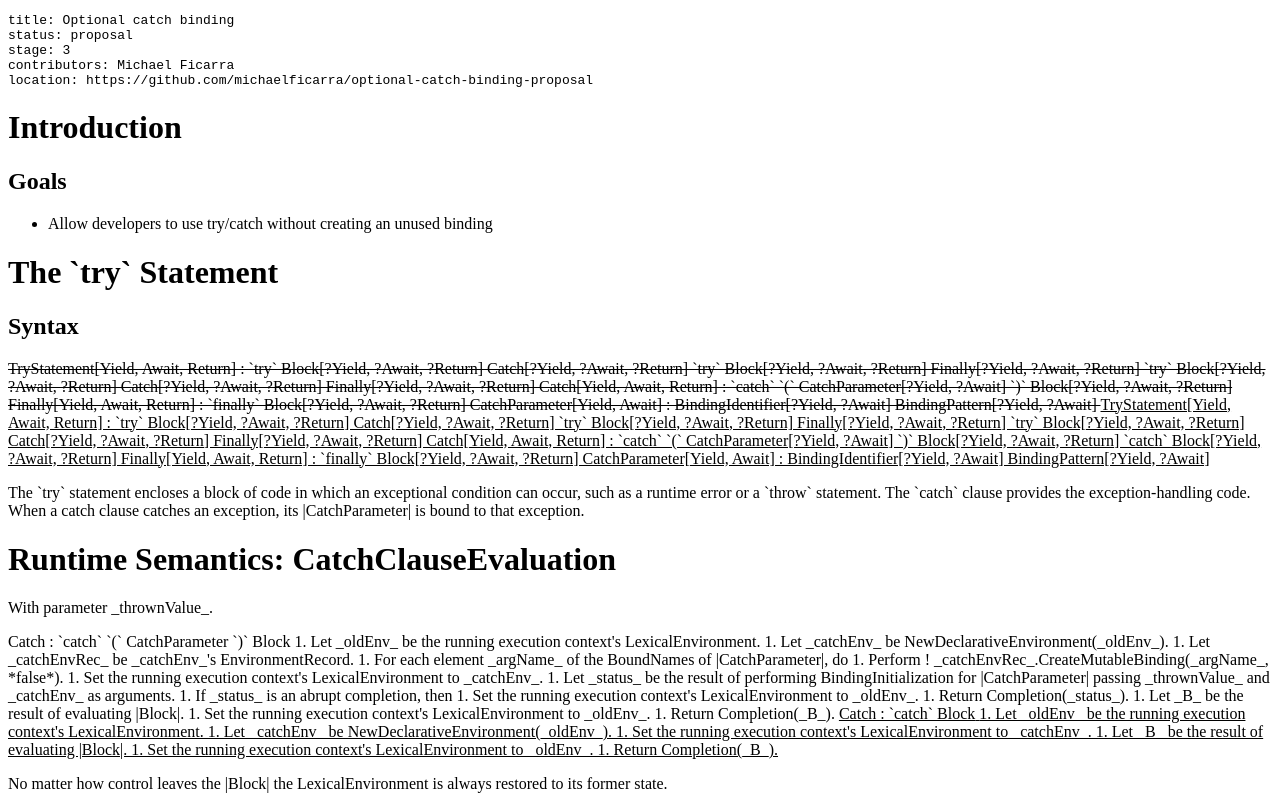
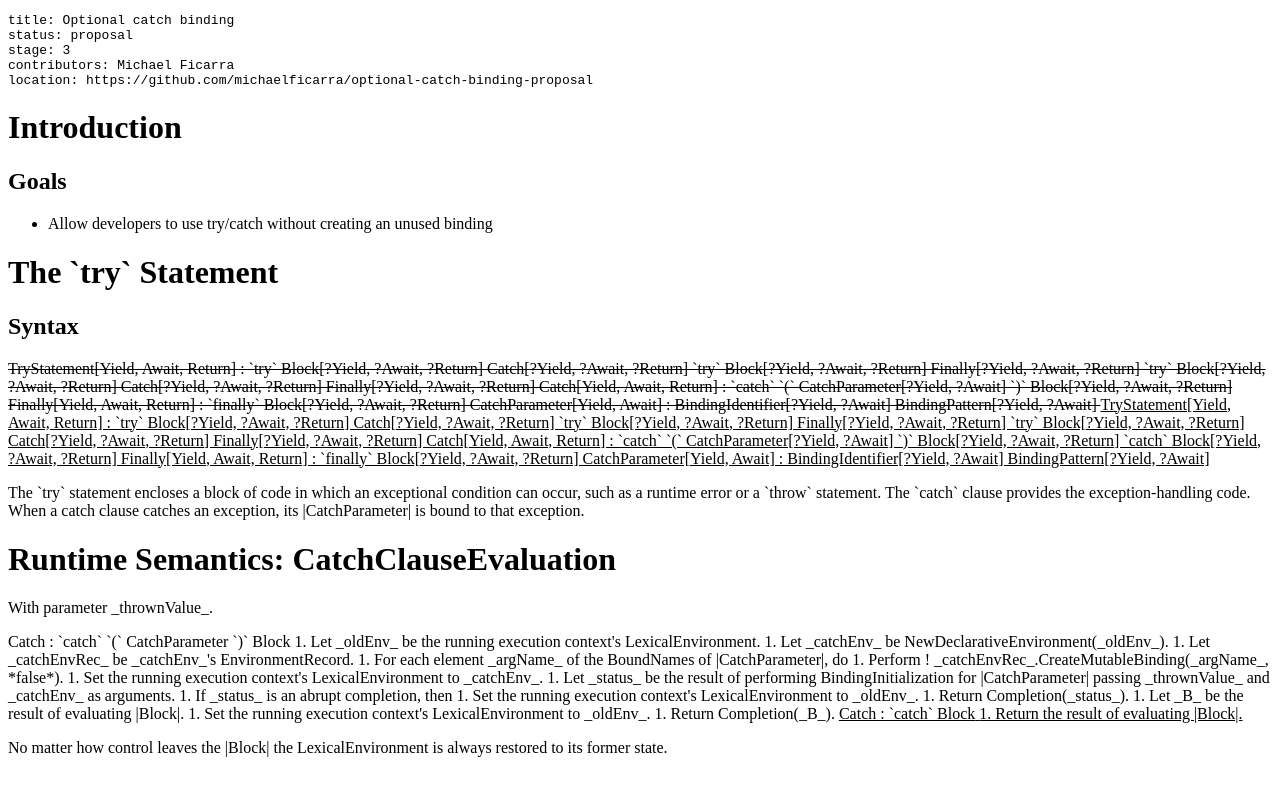
Before and after one commit to tc39/proposal-optional-catch-binding, a website: page proposal.html in a window 1280 px wide. Drawn offline with Linux system fonts and the light colour scheme.

Commit message:
simplify CatchClauseEvaluation for catch with no binding

```diff
--- a/proposal.html
+++ b/proposal.html
@@ -88,12 +88,7 @@ location: https://github.com/michaelficarra/optional-catch-binding-proposal
     <ins class="block">
       <emu-grammar>Catch : `catch` Block</emu-grammar>
       <emu-alg>
-        1. Let _oldEnv_ be the running execution context's LexicalEnvironment.
-        1. Let _catchEnv_ be NewDeclarativeEnvironment(_oldEnv_).
-        1. Set the running execution context's LexicalEnvironment to _catchEnv_.
-        1. Let _B_ be the result of evaluating |Block|.
-        1. Set the running execution context's LexicalEnvironment to _oldEnv_.
-        1. Return Completion(_B_).
+        1. Return the result of evaluating |Block|.
       </emu-alg>
     </ins>
     <emu-note>
```
